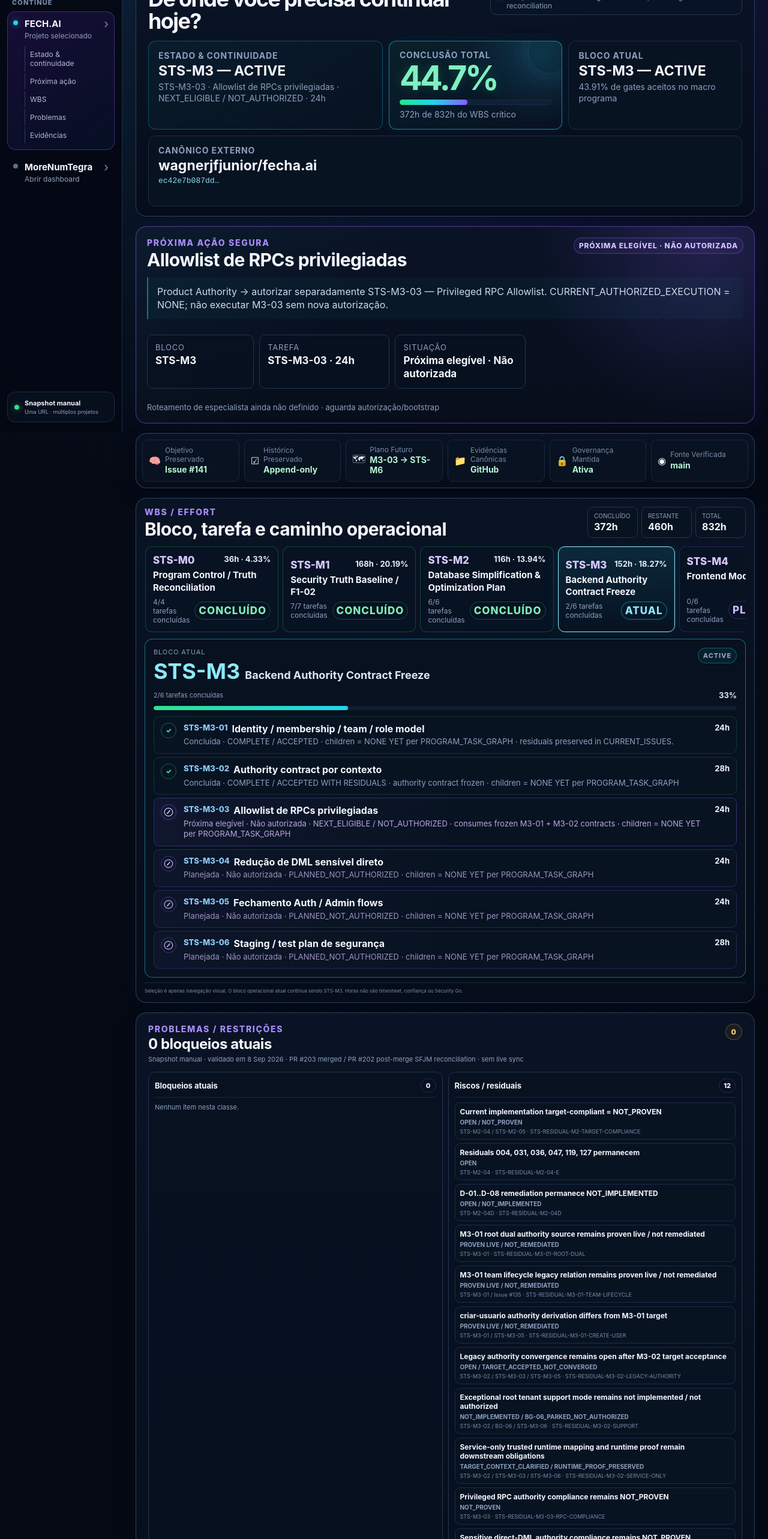
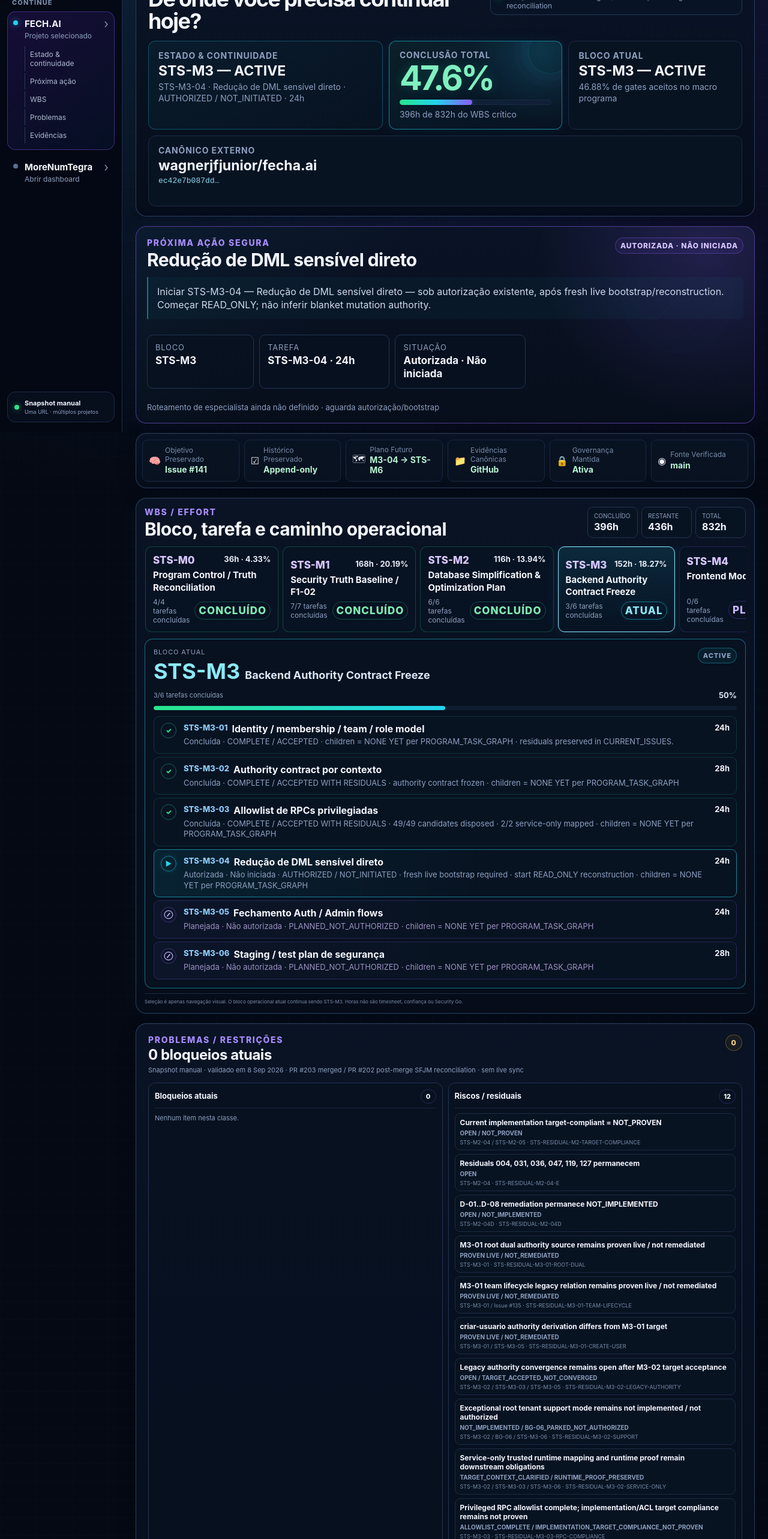
Before and after one commit to wagnerjfjunior/sfjm-workspace, a Next.js app: page / in a window 1280 px wide. Shown: the part 80-2646 px from the top of the page at 60% size. Built offline with nearby package versions, Linux system fonts and the light colour scheme.

Commit message:
data: advance FECH.AI dashboard through accepted M3-03

```diff
--- a/data/workspace-demo.ts
+++ b/data/workspace-demo.ts
@@ -183,7 +183,7 @@ export const workspaceDemo = {
   checks: [
     { label: "Último milestone", value: "STS-M2 fechado · accepted with residuals" },
     { label: "Milestone atual", value: "STS-M3 · ACTIVE" },
-    { label: "Próxima ação", value: "Product Authority · autorizar bounded STS-M3-03 Privileged RPC Allowlist" },
+    { label: "Próxima ação", value: "Iniciar STS-M3-04 · Redução de DML sensível direto" },
     { label: "Objetivo principal", value: "Preservado · Issue #141" },
     { label: "Histórico", value: "Preservado" },
     { label: "Security Go", value: "Não concedido" }
@@ -193,8 +193,8 @@ export const workspaceDemo = {
     {
       name: "FECH.AI",
       kind: "Projeto externo",
-      continuityState: "STS-M2 COMPLETE / ACCEPTED WITH RESIDUALS · STS-M3 ACTIVE · STS-M3-01 COMPLETE / ACCEPTED / FROZEN · STS-M3-02 COMPLETE / ACCEPTED WITH RESIDUALS · STS-M3-03 NEXT_ELIGIBLE / NOT_AUTHORIZED",
-      nextSafeAction: "Product Authority → autorizar separadamente STS-M3-03 — Privileged RPC Allowlist. CURRENT_AUTHORIZED_EXECUTION = NONE; não executar M3-03 sem nova autorização.",
+      continuityState: "STS-M2 COMPLETE / ACCEPTED WITH RESIDUALS · STS-M3 ACTIVE · STS-M3-01 COMPLETE / ACCEPTED / FROZEN · STS-M3-02 COMPLETE / ACCEPTED WITH RESIDUALS · STS-M3-03 COMPLETE / ACCEPTED WITH RESIDUALS · STS-M3-04 AUTHORIZED / NOT_INITIATED",
+      nextSafeAction: "Iniciar STS-M3-04 — Redução de DML sensível direto — sob autorização existente, após fresh live bootstrap/reconstruction. Começar READ_ONLY; não inferir blanket mutation authority.",
       issues: [
         {
           id: "STS-GATE-SECURITY-GO",
@@ -204,7 +204,7 @@ export const workspaceDemo = {
           label: "Security Go continua NOT_GRANTED",
           blockingForCurrentTask: false,
           source: "docs/sfjm/CURRENT_ISSUES.md",
-          sourceRef: "665e3920b17849f45d8b3fcea015b1492219f115",
+          sourceRef: "ec42e7b087dd1bf9b7ddc0cf05316e9d3e7979be",
           lastValidatedAt: "2026-09-08",
           resolutionCondition: "Product Authority Security Go após evidência/assurance exigida",
           displayPolicy: "PROGRAM_SECURITY_GATES"
@@ -217,7 +217,7 @@ export const workspaceDemo = {
           label: "Broad paid commercialization permanece bloqueada",
           blockingForCurrentTask: false,
           source: "docs/sfjm/CURRENT_ISSUES.md",
-          sourceRef: "665e3920b17849f45d8b3fcea015b1492219f115",
+          sourceRef: "ec42e7b087dd1bf9b7ddc0cf05316e9d3e7979be",
           lastValidatedAt: "2026-09-08",
           resolutionCondition: "decisão comercial separada da Product Authority quando condições de launch/security permitirem",
           displayPolicy: "PROGRAM_SECURITY_GATES"
@@ -230,7 +230,7 @@ export const workspaceDemo = {
           label: "J4 environment-dependent evidence",
           blockingForCurrentTask: false,
           source: "docs/security/evidence/F1-02_REMEDIATION_MASTER_PLAN.md",
-          sourceRef: "665e3920b17849f45d8b3fcea015b1492219f115",
+          sourceRef: "ec42e7b087dd1bf9b7ddc0cf05316e9d3e7979be",
           lastValidatedAt: "2026-09-08",
           resolutionCondition: "Supabase Pro + ambiente isolado non-production + autorização explícita",
           displayPolicy: "DEFERRED_EVIDENCE"
@@ -243,7 +243,7 @@ export const workspaceDemo = {
           label: "IMP-003 permanece NOT_DETERMINED",
           blockingForCurrentTask: false,
           source: "docs/security/evidence/F1-02_REMEDIATION_MASTER_PLAN.md",
-          sourceRef: "665e3920b17849f45d8b3fcea015b1492219f115",
+          sourceRef: "ec42e7b087dd1bf9b7ddc0cf05316e9d3e7979be",
           lastValidatedAt: "2026-09-08",
           resolutionCondition: "bounded evidence run após reopen gate",
           displayPolicy: "DEFERRED_EVIDENCE"
@@ -256,7 +256,7 @@ export const workspaceDemo = {
           label: "ROLLBACK_REAPPLY permanece NOT_DETERMINED",
           blockingForCurrentTask: false,
           source: "docs/security/evidence/F1-02_REMEDIATION_MASTER_PLAN.md",
-          sourceRef: "665e3920b17849f45d8b3fcea015b1492219f115",
+          sourceRef: "ec42e7b087dd1bf9b7ddc0cf05316e9d3e7979be",
           lastValidatedAt: "2026-09-08",
           resolutionCondition: "bounded evidence run após reopen gate",
           displayPolicy: "DEFERRED_EVIDENCE"
@@ -269,7 +269,7 @@ export const workspaceDemo = {
           label: "OC-01 é requerido antes de external users",
           blockingForCurrentTask: false,
           source: "docs/security/evidence/F1-02_REMEDIATION_MASTER_PLAN.md",
-          sourceRef: "665e3920b17849f45d8b3fcea015b1492219f115",
+          sourceRef: "ec42e7b087dd1bf9b7ddc0cf05316e9d3e7979be",
           lastValidatedAt: "2026-09-08",
           resolutionCondition: "satisfazer/adjudicar OC-01 antes da admissão de external users",
           displayPolicy: "PROGRAM_SECURITY_GATES"
@@ -282,7 +282,7 @@ export const workspaceDemo = {
           label: "Current implementation target-compliant = NOT_PROVEN",
           blockingForCurrentTask: false,
           source: "docs/sfjm/CURRENT_STATE.md",
-          sourceRef: "665e3920b17849f45d8b3fcea015b1492219f115",
+          sourceRef: "ec42e7b087dd1bf9b7ddc0cf05316e9d3e7979be",
           lastValidatedAt: "2026-09-08",
           resolutionCondition: "implementação + validação independente suficiente para estabelecer target compliance",
           displayPolicy: "RESIDUAL_RISKS"
@@ -295,7 +295,7 @@ export const workspaceDemo = {
           label: "Residuals 004, 031, 036, 047, 119, 127 permanecem",
           blockingForCurrentTask: false,
           source: "docs/sfjm/BLOCKED_ACTIONS.md",
-          sourceRef: "665e3920b17849f45d8b3fcea015b1492219f115",
+          sourceRef: "ec42e7b087dd1bf9b7ddc0cf05316e9d3e7979be",
           lastValidatedAt: "2026-09-08",
           resolutionCondition: "implementation/lifecycle/runtime work separadamente autorizado",
           displayPolicy: "RESIDUAL_RISKS"
@@ -308,7 +308,7 @@ export const workspaceDemo = {
           label: "D-01..D-08 remediation permanece NOT_IMPLEMENTED",
           blockingForCurrentTask: false,
           source: "docs/sfjm/BLOCKED_ACTIONS.md",
-          sourceRef: "665e3920b17849f45d8b3fcea015b1492219f115",
+          sourceRef: "ec42e7b087dd1bf9b7ddc0cf05316e9d3e7979be",
           lastValidatedAt: "2026-09-08",
           resolutionCondition: "remediation separadamente autorizada + adjudicação",
           displayPolicy: "RESIDUAL_RISKS"
@@ -321,7 +321,7 @@ export const workspaceDemo = {
           label: "M3-01 root dual authority source remains proven live / not remediated",
           blockingForCurrentTask: false,
           source: "docs/security/evidence/2026-09-07-sts-m3-01-identity-membership-team-role-model.md",
-          sourceRef: "665e3920b17849f45d8b3fcea015b1492219f115",
+          sourceRef: "ec42e7b087dd1bf9b7ddc0cf05316e9d3e7979be",
           lastValidatedAt: "2026-09-08",
           resolutionCondition: "migrar callers para public.admins root authority, provar zero legacy dependency e autorizar retirement separadamente",
           displayPolicy: "RESIDUAL_RISKS"
@@ -334,7 +334,7 @@ export const workspaceDemo = {
           label: "M3-01 team lifecycle legacy relation remains proven live / not remediated",
           blockingForCurrentTask: false,
           source: "docs/security/evidence/2026-09-07-sts-m3-01-identity-membership-team-role-model.md",
-          sourceRef: "665e3920b17849f45d8b3fcea015b1492219f115",
+          sourceRef: "ec42e7b087dd1bf9b7ddc0cf05316e9d3e7979be",
           lastValidatedAt: "2026-09-08",
           resolutionCondition: "lifecycle remediation separadamente governada com invariantes same-tenant/role/state e rollback",
           displayPolicy: "RESIDUAL_RISKS"
@@ -347,7 +347,7 @@ export const workspaceDemo = {
           label: "criar-usuario authority derivation differs from M3-01 target",
           blockingForCurrentTask: false,
           source: "docs/security/evidence/2026-09-07-sts-m3-01-identity-membership-team-role-model.md",
-          sourceRef: "665e3920b17849f45d8b3fcea015b1492219f115",
+          sourceRef: "ec42e7b087dd1bf9b7ddc0cf05316e9d3e7979be",
           lastValidatedAt: "2026-09-08",
           resolutionCondition: "fechar em STS-M3-05 com canonical authority derivada no servidor + validação independente",
           displayPolicy: "RESIDUAL_RISKS"
@@ -360,7 +360,7 @@ export const workspaceDemo = {
           label: "Legacy authority convergence remains open after M3-02 target acceptance",
           blockingForCurrentTask: false,
           source: "docs/security/evidence/2026-09-08-sts-m3-02-authority-contract-by-context.md",
-          sourceRef: "665e3920b17849f45d8b3fcea015b1492219f115",
+          sourceRef: "ec42e7b087dd1bf9b7ddc0cf05316e9d3e7979be",
           lastValidatedAt: "2026-09-08",
           resolutionCondition: "mapear/migrar privileged callers e Auth/Admin compatibility surfaces em trabalho downstream separadamente autorizado",
           displayPolicy: "RESIDUAL_RISKS"
@@ -373,7 +373,7 @@ export const workspaceDemo = {
           label: "Exceptional root tenant support mode remains not implemented / not authorized",
           blockingForCurrentTask: false,
           source: "docs/security/evidence/2026-09-08-sts-m3-02-authority-contract-by-context.md",
-          sourceRef: "665e3920b17849f45d8b3fcea015b1492219f115",
+          sourceRef: "ec42e7b087dd1bf9b7ddc0cf05316e9d3e7979be",
           lastValidatedAt: "2026-09-08",
           resolutionCondition: "autorizar BG-06 separadamente antes de design/implementação e validar sob security test plan",
           displayPolicy: "RESIDUAL_RISKS"
@@ -386,7 +386,7 @@ export const workspaceDemo = {
           label: "Service-only trusted runtime mapping and runtime proof remain downstream obligations",
           blockingForCurrentTask: false,
           source: "docs/security/evidence/2026-09-08-sts-m3-02-authority-contract-by-context.md",
-          sourceRef: "665e3920b17849f45d8b3fcea015b1492219f115",
+          sourceRef: "ec42e7b087dd1bf9b7ddc0cf05316e9d3e7979be",
           lastValidatedAt: "2026-09-08",
           resolutionCondition: "mapear SERVICE_ONLY_COMMAND sob M3-03 e provar trusted runtime, owner, tenant/business binding, bounded side-effects, proof e kill path",
           displayPolicy: "RESIDUAL_RISKS"
@@ -395,13 +395,13 @@ export const workspaceDemo = {
           id: "STS-RESIDUAL-M3-03-RPC-COMPLIANCE",
           class: "RESIDUAL",
           scope: "STS-M3-03",
-          state: "NOT_PROVEN",
-          label: "Privileged RPC authority compliance remains NOT_PROVEN",
+          state: "ALLOWLIST_COMPLETE / IMPLEMENTATION_TARGET_COMPLIANCE_NOT_PROVEN",
+          label: "Privileged RPC allowlist complete; implementation/ACL target compliance remains not proven",
           blockingForCurrentTask: false,
-          source: "docs/security/evidence/2026-09-08-sts-m3-02-authority-contract-by-context.md",
-          sourceRef: "665e3920b17849f45d8b3fcea015b1492219f115",
+          source: "docs/security/evidence/2026-09-08-sts-m3-03-privileged-rpc-allowlist.md",
+          sourceRef: "ec42e7b087dd1bf9b7ddc0cf05316e9d3e7979be",
           lastValidatedAt: "2026-09-08",
-          resolutionCondition: "completar privileged RPC allowlist mapping contra o frozen authority contract",
+          resolutionCondition: "separately authorized bounded remediation + M3-06 assurance sufficient to prove implementation/runtime compliance",
           displayPolicy: "RESIDUAL_RISKS"
         },
         {
@@ -412,7 +412,7 @@ export const workspaceDemo = {
           label: "Sensitive direct-DML authority compliance remains NOT_PROVEN",
           blockingForCurrentTask: false,
           source: "docs/security/evidence/2026-09-08-sts-m3-02-authority-contract-by-context.md",
-          sourceRef: "665e3920b17849f45d8b3fcea015b1492219f115",
+          sourceRef: "ec42e7b087dd1bf9b7ddc0cf05316e9d3e7979be",
           lastValidatedAt: "2026-09-08",
           resolutionCondition: "reconciliar direct DML, RLS, grants e RPC-only boundaries",
           displayPolicy: "RESIDUAL_RISKS"
@@ -425,7 +425,7 @@ export const workspaceDemo = {
           label: "Hostile-client / cross-tenant / AppSec authority assurance remains unproven",
           blockingForCurrentTask: false,
           source: "docs/security/evidence/2026-09-08-sts-m3-02-authority-contract-by-context.md",
-          sourceRef: "665e3920b17849f45d8b3fcea015b1492219f115",
+          sourceRef: "ec42e7b087dd1bf9b7ddc0cf05316e9d3e7979be",
           lastValidatedAt: "2026-09-08",
           resolutionCondition: "executar negative assurance isolado separadamente autorizado + AppSec review",
           displayPolicy: "RESIDUAL_RISKS"
@@ -434,13 +434,13 @@ export const workspaceDemo = {
           id: "STS-GATE-M3-M6",
           class: "FUTURE_GATE",
           scope: "STS-M3..STS-M6",
-          state: "STS-M3 ACTIVE / STS-M3-02 ACCEPTED_WITH_RESIDUALS / STS-M3-03 NEXT_ELIGIBLE / NOT_AUTHORIZED",
-          label: "STS-M3 está ACTIVE; STS-M3-02 foi aceito com residuals; STS-M3-03 é o próximo gate elegível e continua não autorizado",
+          state: "STS-M3 ACTIVE / STS-M3-03 ACCEPTED_WITH_RESIDUALS / STS-M3-04 AUTHORIZED_NOT_INITIATED",
+          label: "STS-M3 está ACTIVE; STS-M3-03 foi aceito com residuals; STS-M3-04 está autorizado e ainda não iniciado",
           blockingForCurrentTask: false,
           source: "docs/sfjm/PROGRAM_TASK_GRAPH.md",
-          sourceRef: "665e3920b17849f45d8b3fcea015b1492219f115",
+          sourceRef: "ec42e7b087dd1bf9b7ddc0cf05316e9d3e7979be",
           lastValidatedAt: "2026-09-08",
-          resolutionCondition: "Product Authority pode autorizar separadamente bounded STS-M3-03 Privileged RPC Allowlist; demais milestones permanecem sequencialmente gated",
+          resolutionCondition: "iniciar STS-M3-04 após fresh bootstrap; STS-M3-05/06 permanecem separadamente gated",
           displayPolicy: "ROADMAP_GATES"
         }
       ] satisfies ProjectIssue[],
@@ -451,7 +451,7 @@ export const workspaceDemo = {
       taskDecompositions: [{
         parentTaskId: "STS-M2-04",
         parentLabel: "Política target de DEFINER / RLS / DML",
-        source: "FECH.AI docs/sfjm/PROGRAM_TASK_GRAPH.md + CURRENT_STATE.md + NEXT_SAFE_ACTION.md @ ec42e7b…",
+        source: "FECH.AI docs/sfjm/PROGRAM_TASK_GRAPH.md + CURRENT_STATE.md + NEXT_SAFE_ACTION.md @ 26659c4b…",
         items: [
           {
             id: "STS-M2-04B",
@@ -554,8 +554,8 @@ export const workspaceDemo = {
   fechaiProgram: {
     name: "FECH.AI Security-to-Scale 2026",
     repository: "wagnerjfjunior/fecha.ai",
-    observedSha: "ec42e7b087dd1bf9b7ddc0cf05316e9d3e7979be",
-    observedAt: "8 Sep 2026 · PR #203 merged / STS-M3-02 accepted with residuals / M3-03 next",
+    observedSha: "26659c4bd450d5068e6eba311799f16465447317",
+    observedAt: "8 Sep 2026 · PR #204 merged / M3-03 accepted / M3-04 authorized not initiated",
     programIssue: "#141",
     programObjective: "Reach a sellable, operable FECH.AI with a defensible Security Go candidate and a clear path out of the current frontend/backend monolith before year-end, without hiding unresolved risk or performing a big-bang rewrite.",
     objectiveSource: "FECH.AI Issue #141 + program-hierarchy BCR",
@@ -565,8 +565,8 @@ export const workspaceDemo = {
     specialistRouting: [] as SpecialistRoute[],
     lastCompletedMilestone: "STS-M2 — COMPLETE / ACCEPTED WITH IMPLEMENTATION-LIFECYCLE-CALLSITE-RUNTIME-APPSEC RESIDUALS",
     nextProgramMilestone: "STS-M4 — Frontend Modularization / App.jsx Extraction · PLANNED_NOT_AUTHORIZED",
-    activeWorkstream: "STS-M3 ACTIVE · STS-M3-01 COMPLETE / ACCEPTED / FROZEN · STS-M3-02 COMPLETE / ACCEPTED WITH RESIDUALS · STS-M3-03 NEXT_ELIGIBLE / NOT_AUTHORIZED · CURRENT_AUTHORIZED_EXECUTION = NONE",
-    nextSafeAction: "Resolve live FECH.AI main → consume frozen M3-01 + M3-02 contracts → request separate Product Authority authorization for STS-M3-03 Privileged RPC Allowlist → do not execute M3-03 without that authorization",
+    activeWorkstream: "STS-M3 ACTIVE · STS-M3-01 COMPLETE / ACCEPTED / FROZEN · STS-M3-02 COMPLETE / ACCEPTED WITH RESIDUALS · STS-M3-03 COMPLETE / ACCEPTED WITH RESIDUALS · STS-M3-04 AUTHORIZED / NOT_INITIATED",
+    nextSafeAction: "Resolve live FECH.AI main → fresh bootstrap/reconstruction → initiate STS-M3-04 READ_ONLY-first under existing task authorization → no blanket SQL/RLS/grant/RPC/Supabase mutation authority",
     securityGo: "NOT GRANTED",
     commercialization: "BLOCKED",
     weightingBasis: "Peso = duração planejada; progresso só avança quando o gate do milestone é aceito.",
@@ -608,7 +608,7 @@ export const workspaceDemo = {
         label: "Backend Authority Contract Freeze",
         window: "9–30 Oct",
         weight: 18.75,
-        acceptedPercent: 34.21052631578947,
+        acceptedPercent: 50,
         status: "ACTIVE",
         owner: "Backend/Data + AppSec + Architecture",
         exit: "Canonical authority model + commands/queries + privileged allowlist + staging/security plan."
@@ -837,7 +837,17 @@ export const workspaceDemo = {
       }
     ] satisfies ExecutionItem[],
 
-    active: [] satisfies ExecutionItem[],
+    active: [
+      {
+        id: "STS-M3-04",
+        label: "Redução de DML sensível direto",
+        category: "PROGRAM",
+        state: "PLANNED",
+        owner: "Backend/Data + Product Authority gate",
+        evidence: "AUTHORIZED / NOT_INITIATED. Fresh live bootstrap required before initiation; start READ_ONLY reconstruction.",
+        nextAction: "Initiate STS-M3-04 after live bootstrap; do not infer blanket mutation authority."
+      }
+    ] satisfies ExecutionItem[],
 
     future: [
       {
@@ -941,22 +951,23 @@ export const workspaceDemo = {
       { date: "7 Sep 2026", text: "PR #201 mergeada: STS-M3-01 COMPLETE / ACCEPTED; STS-M3 ACTIVE; STS-M3-02 NEXT_ELIGIBLE / NOT_AUTHORIZED", kind: "PROGRAM" },
       { date: "8 Sep 2026", text: "PR #202 mergeada: STS-M3-02 COMPLETE / ACCEPTED WITH RESIDUALS; authority contract by context frozen", kind: "PROGRAM" },
       { date: "8 Sep 2026", text: "PR #203 mergeada: post-merge SFJM reconciliado; STS-M3-03 NEXT_ELIGIBLE / NOT_AUTHORIZED", kind: "PROGRAM" },
+      { date: "8 Sep 2026", text: "PR #204 mergeada: STS-M3-03 COMPLETE / ACCEPTED WITH RESIDUALS; STS-M3-04 AUTHORIZED / NOT_INITIATED", kind: "PROGRAM" },
       { date: "8 Sep 2026", text: "Vercel branch Preview mais recente = READY; tentativa anterior bloqueada por quota tratada como evento transitório/superseded", kind: "EVIDENCE" }
     ] satisfies TimelineItem[]
 
   } satisfies ProgramSnapshot,
 
   fechaiWbs: {
-    source: "WBS structure: docs/roadmap/fechai-security-to-scale-2026-wbs.md · operational overlay: docs/sfjm/PROGRAM_TASK_GRAPH.md · current meaning: CURRENT_STATE.md + NEXT_SAFE_ACTION.md @ ec42e7b…",
+    source: "WBS structure: docs/roadmap/fechai-security-to-scale-2026-wbs.md · operational overlay: docs/sfjm/PROGRAM_TASK_GRAPH.md · current meaning: CURRENT_STATE.md + NEXT_SAFE_ACTION.md @ 26659c4b…",
     basis: "Planning estimates for visibility, not clocked timesheets.",
     totalCriticalHours: 832,
-    completedHours: 372,
-    remainingCriticalHours: 460,
+    completedHours: 396,
+    remainingCriticalHours: 436,
     preSecurityGoBacklogHours: 116,
     plannedBacklogHours: 104,
     currentPackage: "STS-M3 — ACTIVE",
-    currentTask: "STS-M3-03 · Allowlist de RPCs privilegiadas · NEXT_ELIGIBLE / NOT_AUTHORIZED · 24h",
-    note: "Rótulos/horas vêm da WBS estrutural; identidade externa usa STS-Mx-yy e wbsId preserva Mx-yy. STS-M3 está ACTIVE; STS-M3-01 está COMPLETE / ACCEPTED / FROZEN; STS-M3-02 está COMPLETE / ACCEPTED WITH RESIDUALS; STS-M3-03 é NEXT_ELIGIBLE / NOT_AUTHORIZED. Horas são planejamento, não timesheet.",
+    currentTask: "STS-M3-04 · Redução de DML sensível direto · AUTHORIZED / NOT_INITIATED · 24h",
+    note: "Rótulos/horas vêm da WBS estrutural; identidade externa usa STS-Mx-yy e wbsId preserva Mx-yy. STS-M3-03 está COMPLETE / ACCEPTED WITH RESIDUALS; STS-M3-04 está AUTHORIZED / NOT_INITIATED. Horas são planejamento, não timesheet.",
     milestones: [
       {
         id: "STS-M0",
@@ -1007,8 +1018,8 @@ export const workspaceDemo = {
         tasks: [
           { id: "STS-M3-01", wbsId: "M3-01", label: "Identity / membership / team / role model", hours: 24, state: "COMPLETE", note: "COMPLETE / ACCEPTED · children = NONE YET per PROGRAM_TASK_GRAPH · residuals preserved in CURRENT_ISSUES." },
           { id: "STS-M3-02", wbsId: "M3-02", label: "Authority contract por contexto", hours: 28, state: "COMPLETE", note: "COMPLETE / ACCEPTED WITH RESIDUALS · authority contract frozen · children = NONE YET per PROGRAM_TASK_GRAPH" },
-          { id: "STS-M3-03", wbsId: "M3-03", label: "Allowlist de RPCs privilegiadas", hours: 24, state: "PLANNED", note: "NEXT_ELIGIBLE / NOT_AUTHORIZED · consumes frozen M3-01 + M3-02 contracts · children = NONE YET per PROGRAM_TASK_GRAPH" },
-          { id: "STS-M3-04", wbsId: "M3-04", label: "Redução de DML sensível direto", hours: 24, state: "PLANNED", note: "PLANNED_NOT_AUTHORIZED · children = NONE YET per PROGRAM_TASK_GRAPH" },
+          { id: "STS-M3-03", wbsId: "M3-03", label: "Allowlist de RPCs privilegiadas", hours: 24, state: "COMPLETE", note: "COMPLETE / ACCEPTED WITH RESIDUALS · 49/49 candidates disposed · 2/2 service-only mapped · children = NONE YET per PROGRAM_TASK_GRAPH" },
+          { id: "STS-M3-04", wbsId: "M3-04", label: "Redução de DML sensível direto", hours: 24, state: "PLANNED", note: "AUTHORIZED / NOT_INITIATED · fresh live bootstrap required · start READ_ONLY reconstruction · children = NONE YET per PROGRAM_TASK_GRAPH" },
           { id: "STS-M3-05", wbsId: "M3-05", label: "Fechamento Auth / Admin flows", hours: 24, state: "PLANNED", note: "PLANNED_NOT_AUTHORIZED · children = NONE YET per PROGRAM_TASK_GRAPH" },
           { id: "STS-M3-06", wbsId: "M3-06", label: "Staging / test plan de segurança", hours: 28, state: "PLANNED", note: "PLANNED_NOT_AUTHORIZED · children = NONE YET per PROGRAM_TASK_GRAPH" }
         ]
@@ -1090,7 +1101,7 @@ export const workspaceDemo = {
   contexts: [
     { icon: "🧠", label: "Objetivo Preservado", value: "Issue #141" },
     { icon: "☑", label: "Histórico Preservado", value: "Append-only" },
-    { icon: "🗺", label: "Plano Futuro", value: "M3-03 → STS-M6" },
+    { icon: "🗺", label: "Plano Futuro", value: "M3-04 → STS-M6" },
     { icon: "📁", label: "Evidências Canônicas", value: "GitHub" },
     { icon: "🔒", label: "Governança Mantida", value: "Ativa" },
     { icon: "◉", label: "Fonte Verificada", value: "main" }
@@ -1099,12 +1110,12 @@ export const workspaceDemo = {
   currentState: [
     { label: "Último milestone concluído", value: "STS-M2 · accepted with residuals" },
     { label: "Milestone atual", value: "STS-M3 · ACTIVE" },
-    { label: "Próxima continuidade", value: "Product Authority · autorizar STS-M3-03 Privileged RPC Allowlist" },
+    { label: "Próxima continuidade", value: "Iniciar STS-M3-04 após fresh live bootstrap" },
     { label: "Objetivo", value: "Issue #141 · PRESERVED" }
   ] satisfies SourceRow[],
 
   sources: [
-    { label: "FECH.AI main", value: "ec42e7b…", badge: true },
+    { label: "FECH.AI main", value: "26659c4b…", badge: true },
     { label: "Program objective", value: "#141 OPEN · PRESERVED", badge: true },
     { label: "Current state source", value: "docs/sfjm/CURRENT_STATE.md", badge: true },
     { label: "Program task graph", value: "docs/sfjm/PROGRAM_TASK_GRAPH.md", badge: true },
```
